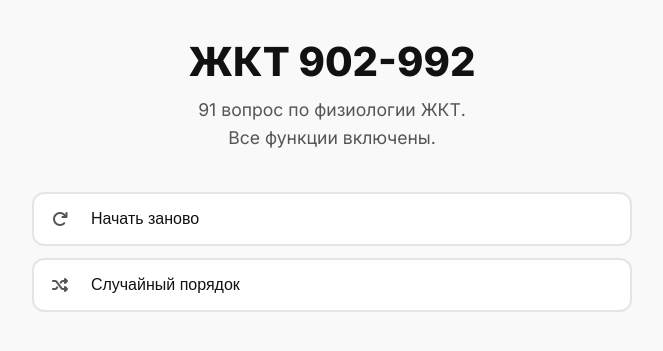
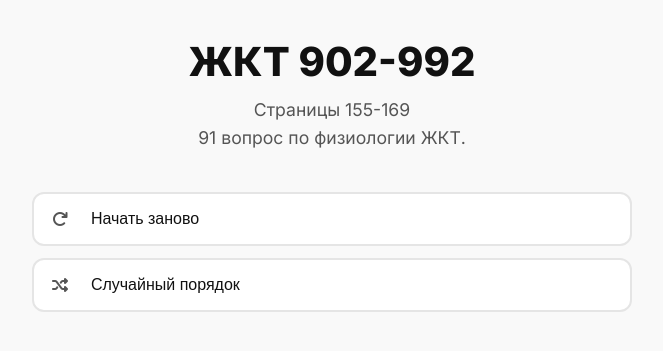
Before and after one commit to daovanquynh02ad-lab/940-992, a plain HTML site: page index.html in a window 1280 px wide. Shown: the part 63-414 px from the top of the page, without its empty margins (308-971 px from the left). Drawn offline with Linux system fonts and the light colour scheme.

Commit message:
Update quiz information and comments in index.html

```diff
--- a/index.html
+++ b/index.html
@@ -261,6 +261,7 @@
         }
         .option.selected:not(.disabled) .option-marker i {
             opacity: 1;
+            /* \f00c это FontAwesome "галочка" */
             content: '\f00c';
             font-family: "Font Awesome 6 Free";
             font-weight: 900;
@@ -294,6 +295,7 @@
         }
         .option.incorrect .option-marker i {
             opacity: 1;
+             /* \f00d это FontAwesome "крестик" */
             content: '\f00d';
             font-family: "Font Awesome 6 Free";
             font-weight: 900;
@@ -315,6 +317,7 @@
             left: 0;
             right: 0;
             padding: 20px;
+            /* Плавающий эффект */
             background: linear-gradient(180deg, rgba(255,255,255,0) 0%, var(--card-bg) 30%);
             border-top: 1px solid var(--border);
         }
@@ -416,7 +419,7 @@
             </div>
             <div class="start-header">
                 <h1>ЖКТ 902-992</h1>
-                <p>91 вопрос по физиологии ЖКТ.<br>Все функции включены.</p>
+                <p>Страницы 155-169<br>91 вопрос по физиологии ЖКТ.</p>
             </div>
 
             <div class="start-controls">
@@ -492,6 +495,7 @@
 
     <script>
         // --- БАЗА ДАННЫХ ВОПРОСОВ (902-992) ---
+        // *** ПОЛНЫЙ МАССИВ ИЗ 91 ВОПРОСА ***
         const fullQuizData = [
             {id:902,q:"Укажите особенности, характерные для полого органа:",opts:["имеет строму и паренхиму","имеет паренхиму и дольчатое строение","имеет внутреннюю полость и 3-х слойную стенку","имеет строму и внутреннюю полость"],correct:[2]},
             {id:903,q:"Укажите особенности, характерные для паренхиматозного органа:",opts:["имеет внутреннюю полость и 3-х слойную стенку","имеет паренхиму и дольчатое строение","имеет строму и паренхиму","имеет строму и внутреннюю полость"],correct:[1,2]},
@@ -842,6 +846,7 @@
         // --- РЕЗУЛЬТАТЫ И СОХРАНЕНИЕ ---
         function finishQuiz() {
             let correctCount = 0;
+            // ИСПРАВЛЕНИЕ: Считаем ошибки только в `activeQuestions`
             activeQuestions.forEach(q => {
                 if(userAnswers[q.id] && userAnswers[q.id].isCorrect) { correctCount++; }
             });
```
